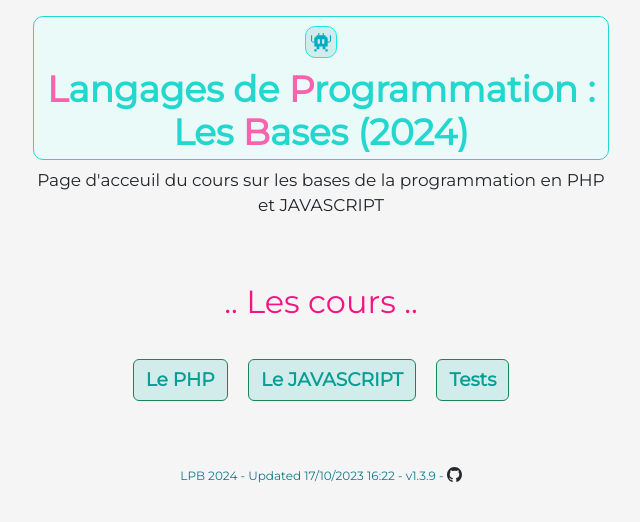
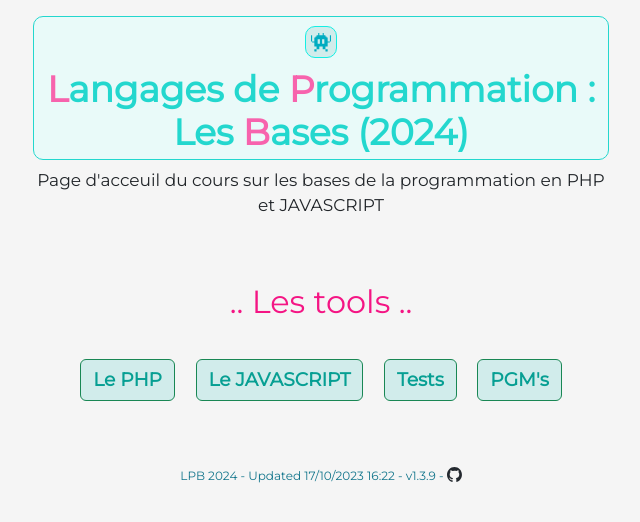
Before and after one commit to aKelleter/LPB2024, a PHP site: page / in a window 1280 px wide. Shown: the top 522 px of the page, without its empty margins (319-959 px from the left). Run offline with PHP 8.4, Linux system fonts and the light colour scheme.

Commit message:
Minor update : index tools list updated

```diff
--- a/index.php
+++ b/index.php
@@ -36,10 +36,11 @@
             <div class="col-md-3"></div>
             <div class="col-md-6">
                 <div class="text-center">
-                    <h2 class="lpb-courses">.. Les cours ..</h2>
+                    <h2 class="lpb-courses">.. Les tools ..</h2>
                     <a href="courses/php/" class="btn btn-outline-success link" role="button">Le PHP</a></li>
                     <a href="courses/javascript/" class="btn btn-outline-success link" role="button">Le JAVASCRIPT</a>
                     <a href="courses/tests/" class="btn btn-outline-success link" role="button">Tests</a>
+                    <a href="pgms/" class="btn btn-outline-success link" role="button">PGM's</a>
                 </div>
             </div>
             <div class="col-3"></div>
```
